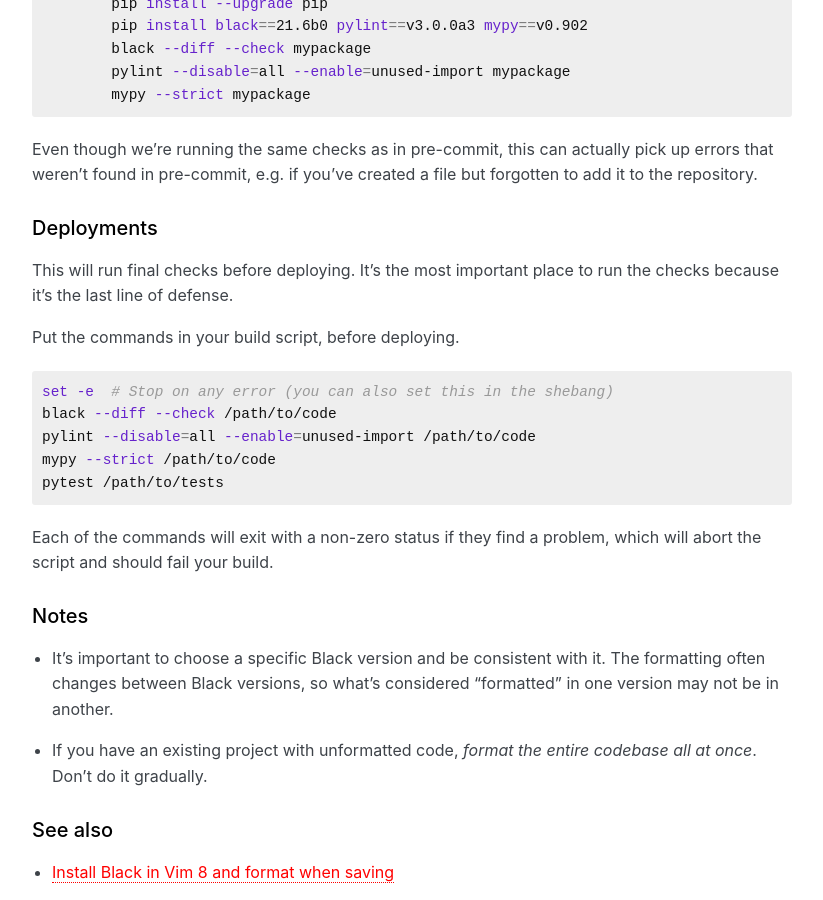
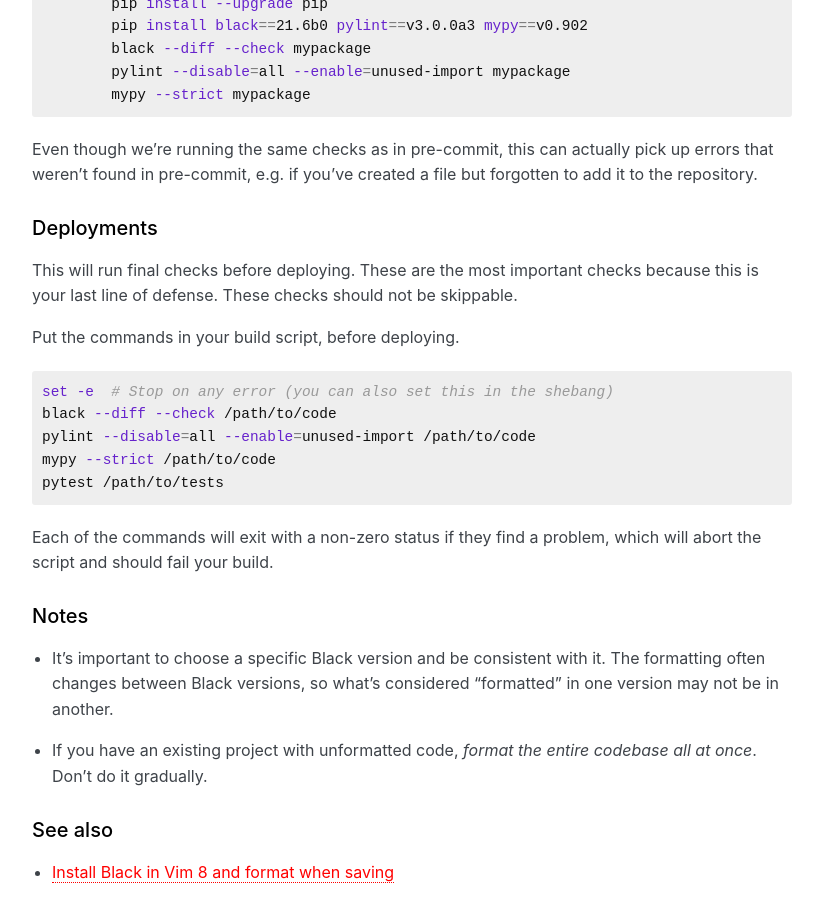
Before and after one commit to explodinglabs/explodinglabs.github.io, a Jekyll site: the page built from _posts/python/2021-07-01-checks.markdown, in a window 1280 px wide and 900 px high, scrolled down 1830 px. Shown: the whole window, without its empty margins (228-1051 px from the left). Built offline with Jekyll 4.4.1, drawn with Linux system fonts in a browser that asks for light colours; some web fonts are replaced.

Commit message:
Update checks post

```diff
--- a/_posts/python/2021-07-01-checks.markdown
+++ b/_posts/python/2021-07-01-checks.markdown
@@ -103,8 +103,9 @@
 
 ## Deployments
 
-This will run final checks before deploying. It's the most important place to
-run the checks because it's the last line of defense.
+This will run final checks before deploying. These are the most important
+checks because this is your last line of defense. These checks should not be
+skippable.
 
 Put the commands in your build script, before deploying.
 
```
